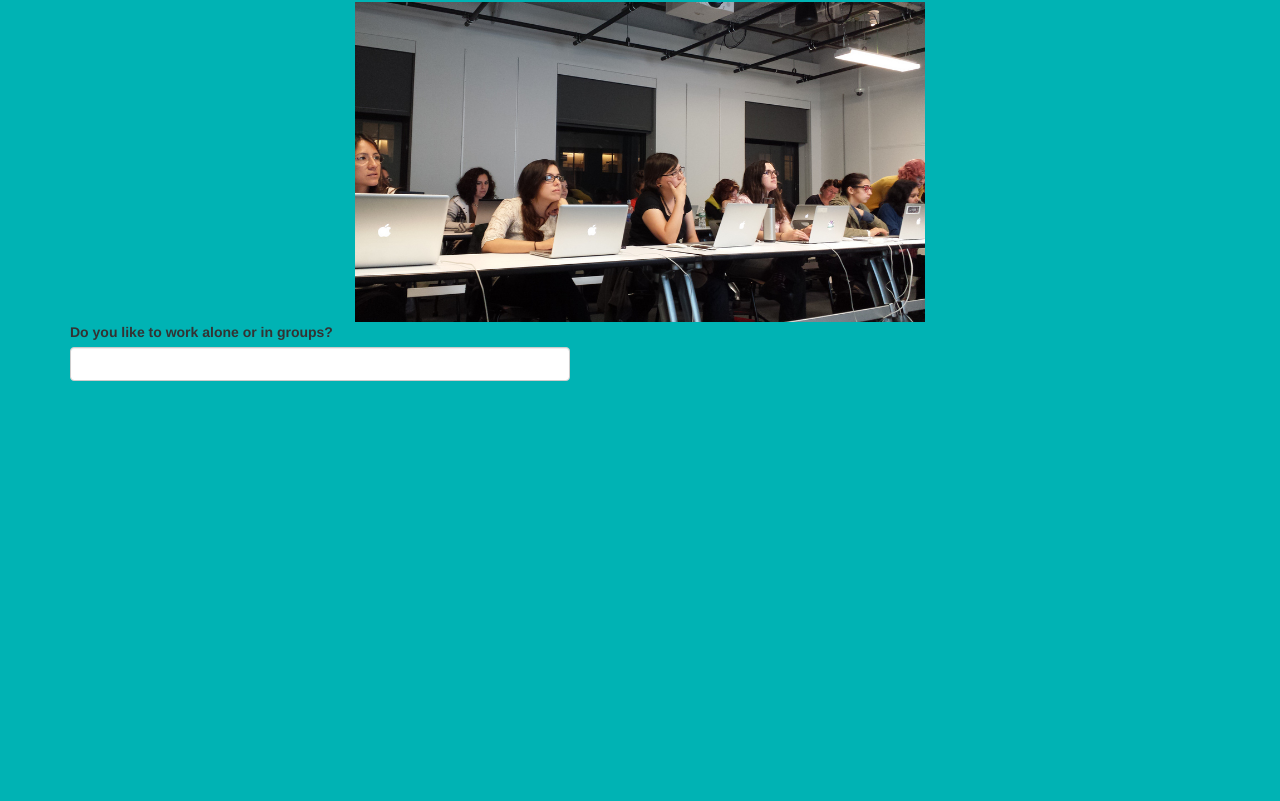
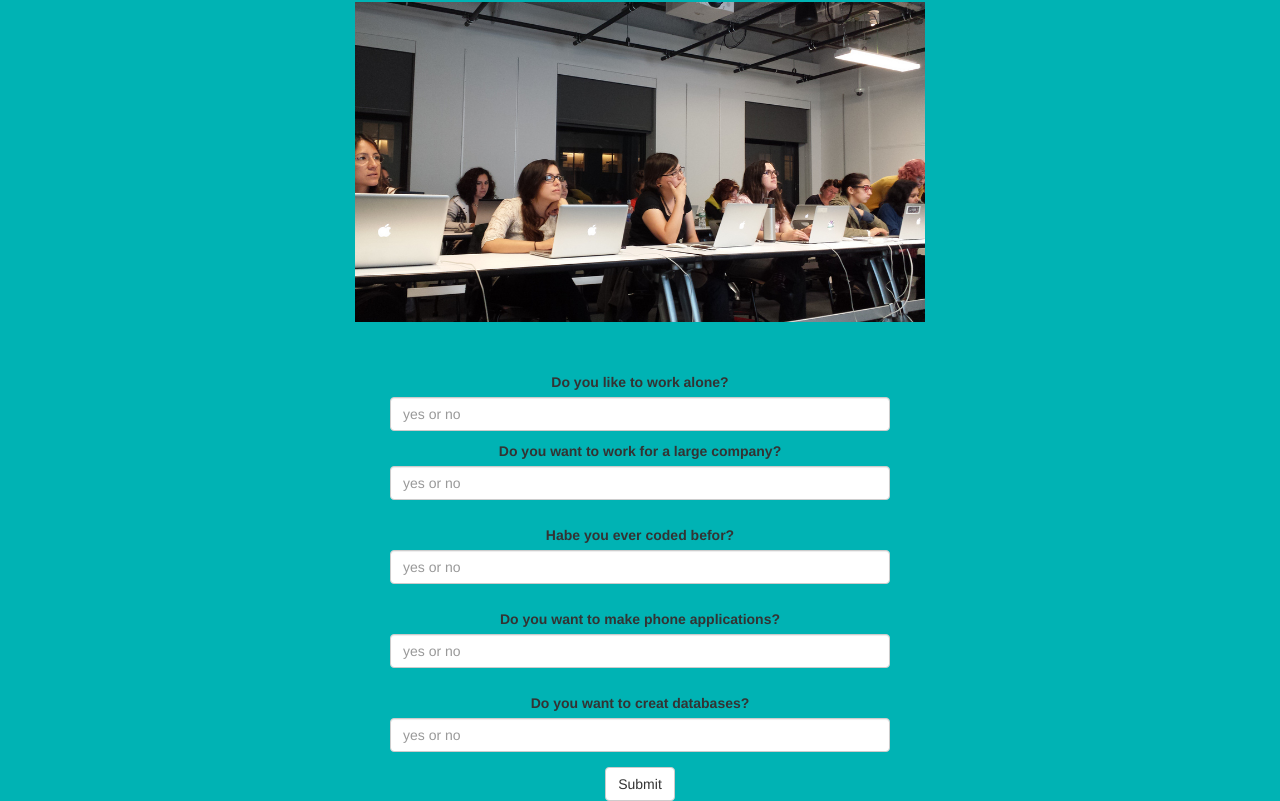
Before and after one commit to bunaezeofor/track-suggester, a plain HTML site: page index.html in a window 1280 px wide. Shown: the part 111-912 px from the top of the page. Before the commit the page ends 800 px from the top, so only its background shows below. Drawn offline with Linux system fonts and the light colour scheme; a web font is replaced by a local one.

Commit message:
add proper text in forms and submit button

```diff
--- a/css/styles.css
+++ b/css/styles.css
@@ -18,5 +18,12 @@ body {
 .form-group
   {
     width: 500px;
-    position: absolute;
+    position: relative;
+    padding-top: 10px;
   }
+
+#form-group {
+  width: 500px;
+  position: relative;
+  padding-top: 50px;
+}
--- a/index.html
+++ b/index.html
@@ -12,10 +12,31 @@
     <div class='container'>
       <h1>Epicodus Track Suggester</h1>
       <center><img src="img/code-class.jpg" alt="Coding Class"/></center>
-      <div class="form-group">
-        <label>Do you like to work alone or in groups?</label>
-        <input type="email" class="form-control" id="exampleInputEmail1" placeholder="">
-      </div>
+      <center>
+        <form>
+          <div id="form-group">
+            <label>Do you like to work alone?</label>
+            <input type="question1" class="form-control" id="question1" placeholder="yes or no">
+          </div>
+          <div class="form-group">
+            <label>Do you want to work for a large company?</label>
+            <input type="question2" class="form-control" id="question2" placeholder="yes or no">
+          </div>
+          <div class="form-group">
+            <label>Habe you ever coded befor?</label>
+            <input type="question3" class="form-control" id="question3" placeholder="yes or no">
+          </div>
+          <div class="form-group">
+            <label>Do you want to make phone applications?</label>
+            <input type="question4" class="form-control" id="question4" placeholder="yes or no">
+          </div>
+          <div class="form-group">
+            <label>Do you want to creat databases?</label>
+            <input type="question5" class="form-control" id="question5" placeholder="yes or no">
+          </div>
+          <button type="submit" class="btn btn-default">Submit</button>
+        </form>
+      </center>
     </div>
   </body>
 </html>
```
